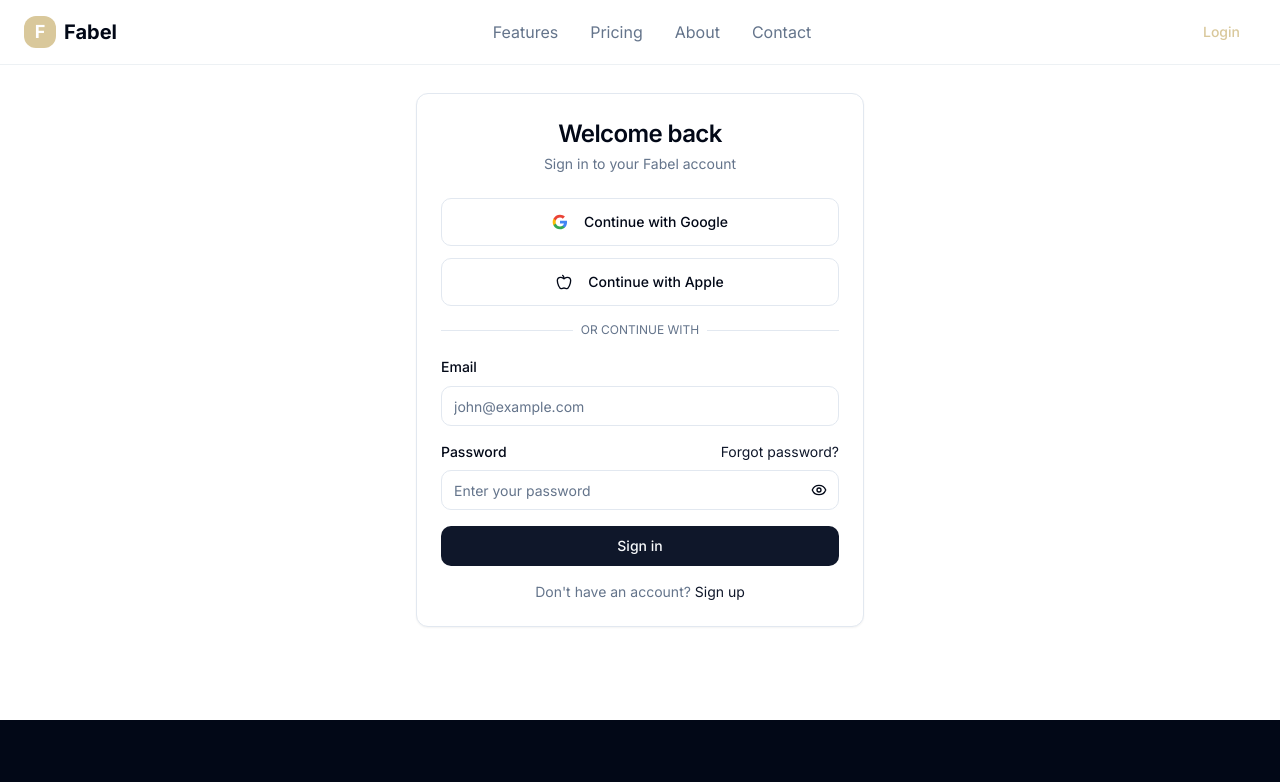
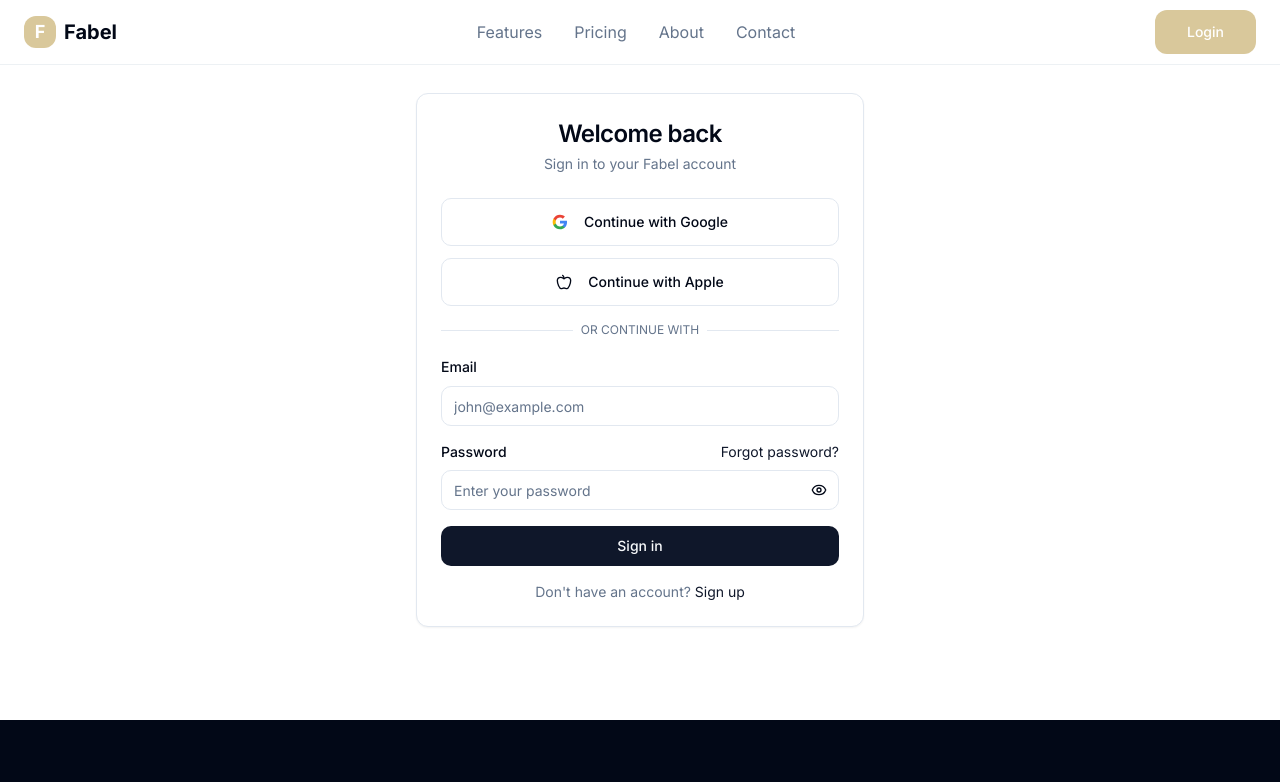
Before and after one commit to harmonext/fabel-smart-social-start, a React (Vite) app: page /login in a window 1280 px wide. Shown: the top 782 px of the page. Built offline with nearby package versions, Linux system fonts and the light colour scheme.

Commit message:
Style login button in navbar

```diff
--- a/src/components/Navigation.tsx
+++ b/src/components/Navigation.tsx
@@ -37,7 +37,7 @@ const Navigation = () => {
           {/* CTA Buttons */}
           <div className="hidden md:flex items-center space-x-4">
             <Link to="/login">
-              <Button variant="ghost" className="text-fabel-primary hover:bg-fabel-primary/10">
+              <Button size="lg" className="bg-fabel-primary hover:bg-fabel-primary/90 text-white rounded-lg">
                 Login
               </Button>
             </Link>
```
